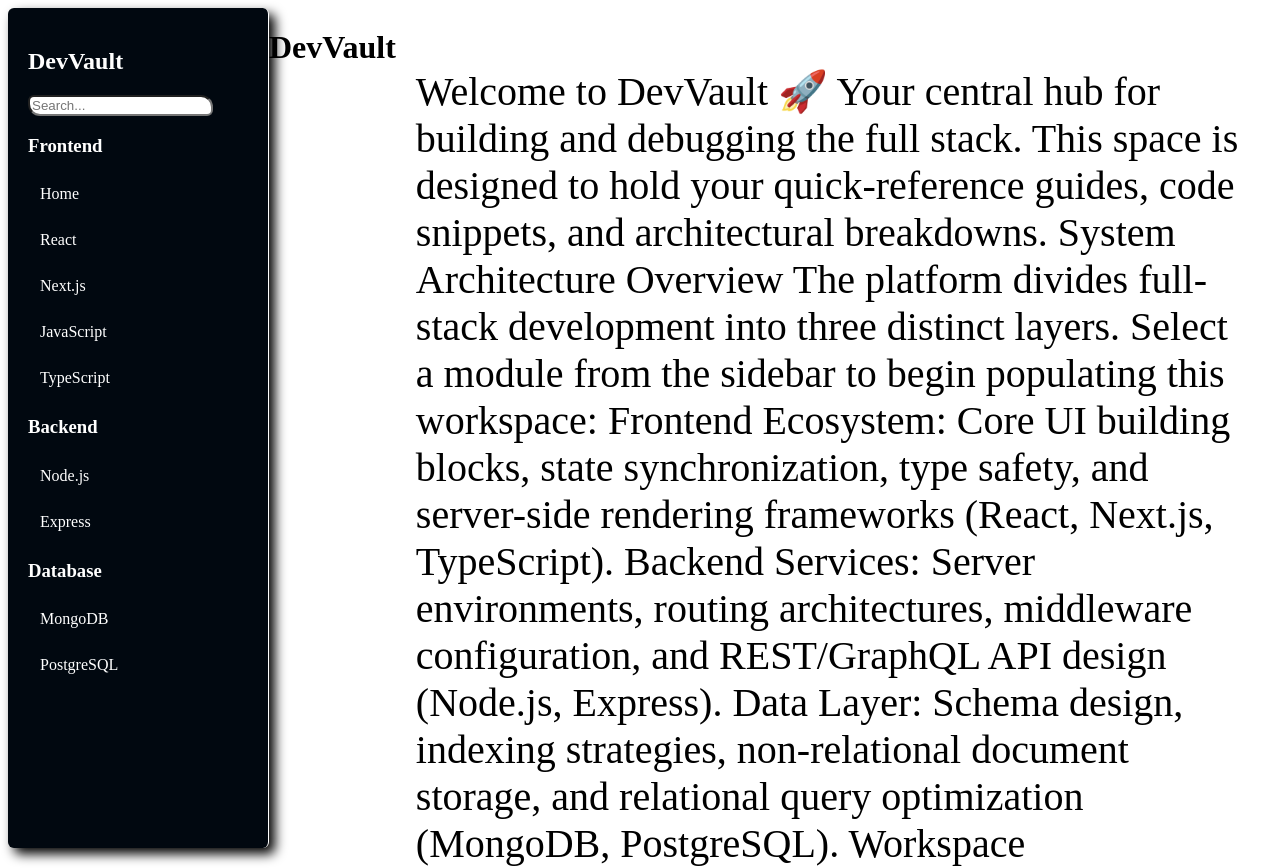
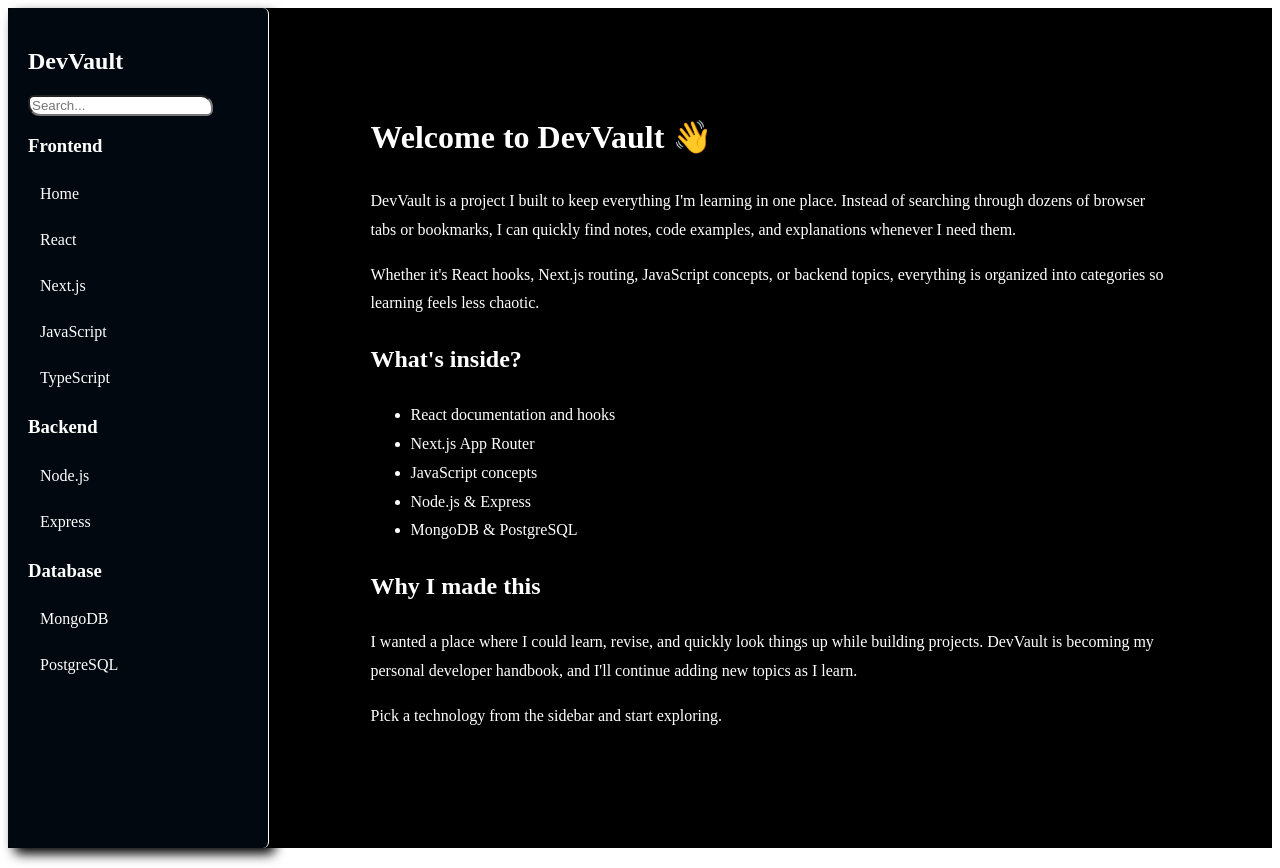
Before and after one commit to asmitbiswas/Project-Next-JS, a Next.js app in the folder app/: page / in a window 1280 px wide. Shown: the top 868 px of the page. Built offline with nearby package versions, Linux system fonts and the light colour scheme.

Commit message:
Added Home page

```diff
--- a/app/app/page.tsx
+++ b/app/app/page.tsx
@@ -3,6 +3,7 @@ import Image from "next/image";
 import Link from "next/link";
 import Sidebar from "./components/page";
 import { Poiret_One } from "next/font/google";
+import styles from "./styles.css";
 const a = Poiret_One({
   weight: "400",
   subsets: ["latin"],
@@ -11,37 +12,47 @@ const a = Poiret_One({
 
 export default function Home() {
   return (
-    <div className="div" style={{display:"flex"}}>
+    <div className="div" style={{display:"flex", background:"black", color:"white"}}>
 
       <Sidebar />
-       <h1 style={{color:"black",}}>DevVault</h1>
-      <p className="content">
+   <div style={{margin:"80px auto", padding:"0 30px", maxWidth:"800px", lineHeight:"1.8"}}>
+    <h1>Welcome to DevVault 👋</h1>
 
-        Welcome to DevVault 🚀
-Your central hub for building and debugging the full stack. This space is designed to hold your quick-reference guides, code snippets, and architectural breakdowns.
+    <p>
+        DevVault is a project I built to keep everything I'm learning in one
+        place. Instead of searching through dozens of browser tabs or bookmarks,
+        I can quickly find notes, code examples, and explanations whenever I
+        need them.
+    </p>
 
-System Architecture Overview
-The platform divides full-stack development into three distinct layers. Select a module from the sidebar to begin populating this workspace:
+    <p>
+        Whether it's React hooks, Next.js routing, JavaScript concepts, or
+        backend topics, everything is organized into categories so learning
+        feels less chaotic.
+    </p>
 
-Frontend Ecosystem: Core UI building blocks, state synchronization, type safety, and server-side rendering frameworks (React, Next.js, TypeScript).
+    <h2>What's inside?</h2>
 
-Backend Services: Server environments, routing architectures, middleware configuration, and REST/GraphQL API design (Node.js, Express).
+    <ul>
+        <li>React documentation and hooks</li>
+        <li>Next.js App Router</li>
+        <li>JavaScript concepts</li>
+        <li>Node.js & Express</li>
+        <li>MongoDB & PostgreSQL</li>
+    </ul>
 
-Data Layer: Schema design, indexing strategies, non-relational document storage, and relational query optimization (MongoDB, PostgreSQL).
+    <h2>Why I made this</h2>
 
-Workspace Configuration
-To begin integrating documentation into the main content panel, ensure your routing layer maps the sidebar navigation keys directly to their corresponding markdown or data components.
+    <p>
+        I wanted a place where I could learn, revise, and quickly look things
+        up while building projects. DevVault is becoming my personal developer
+        handbook, and I'll continue adding new topics as I learn.
+    </p>
 
-{/* JavaScript
-// Example component routing logic
-const renderContent = (activeTab) => {
-  switch(activeTab) {
-    case 'react': return <ReactDocs />;
-    case 'nodejs': return <NodeDocs />;
-    default: return <HomeDashboard />;
-  }
-}; */}
-      </p>
+    <p>
+        Pick a technology from the sidebar and start exploring.
+    </p>
+</div>
     </div>
   );
 }
--- /dev/null
+++ b/app/app/styles.css
@@ -0,0 +1,26 @@
+
+
+.homeContent h1 {
+    font-size: 42px;
+    margin-bottom: 25px;
+}
+
+.homeContent h2 {
+    margin-top: 40px;
+    margin-bottom: 15px;
+    font-size: 28px;
+}
+
+.homeContent p {
+    margin-bottom: 20px;
+    font-size: 18px;
+}
+
+.homeContent ul {
+    margin-left: 20px;
+    margin-bottom: 25px;
+}
+
+.homeContent li {
+    margin-bottom: 10px;
+}
```
